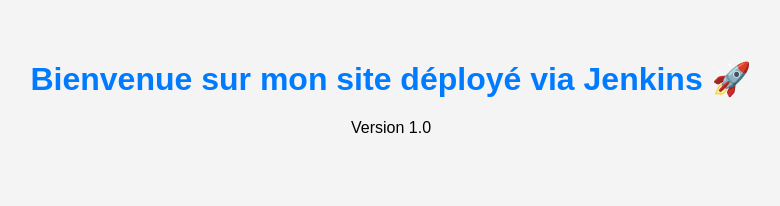
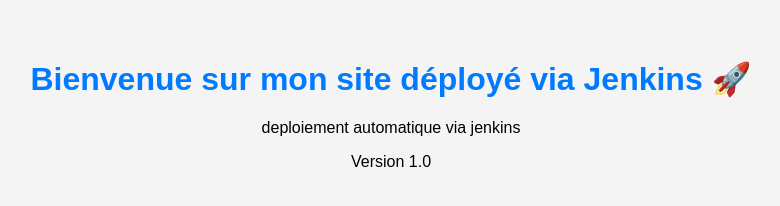
Before and after one commit to Focus2558/site-cicd, a plain HTML site: page index.html in a window 1280 px wide. Shown: the whole page, without its empty margins (249-1029 px from the left). Drawn offline with Linux system fonts and the light colour scheme.

Commit message:
Test du déclenchement automatique Jenkins

```diff
--- a/index.html
+++ b/index.html
@@ -8,6 +8,7 @@
 </head>
 <body>
   <h1>Bienvenue sur mon site déployé via Jenkins 🚀</h1>
+	<p> deploiement automatique via jenkins <p>
   <p>Version 1.0</p>
 </body>
 </html>
```
